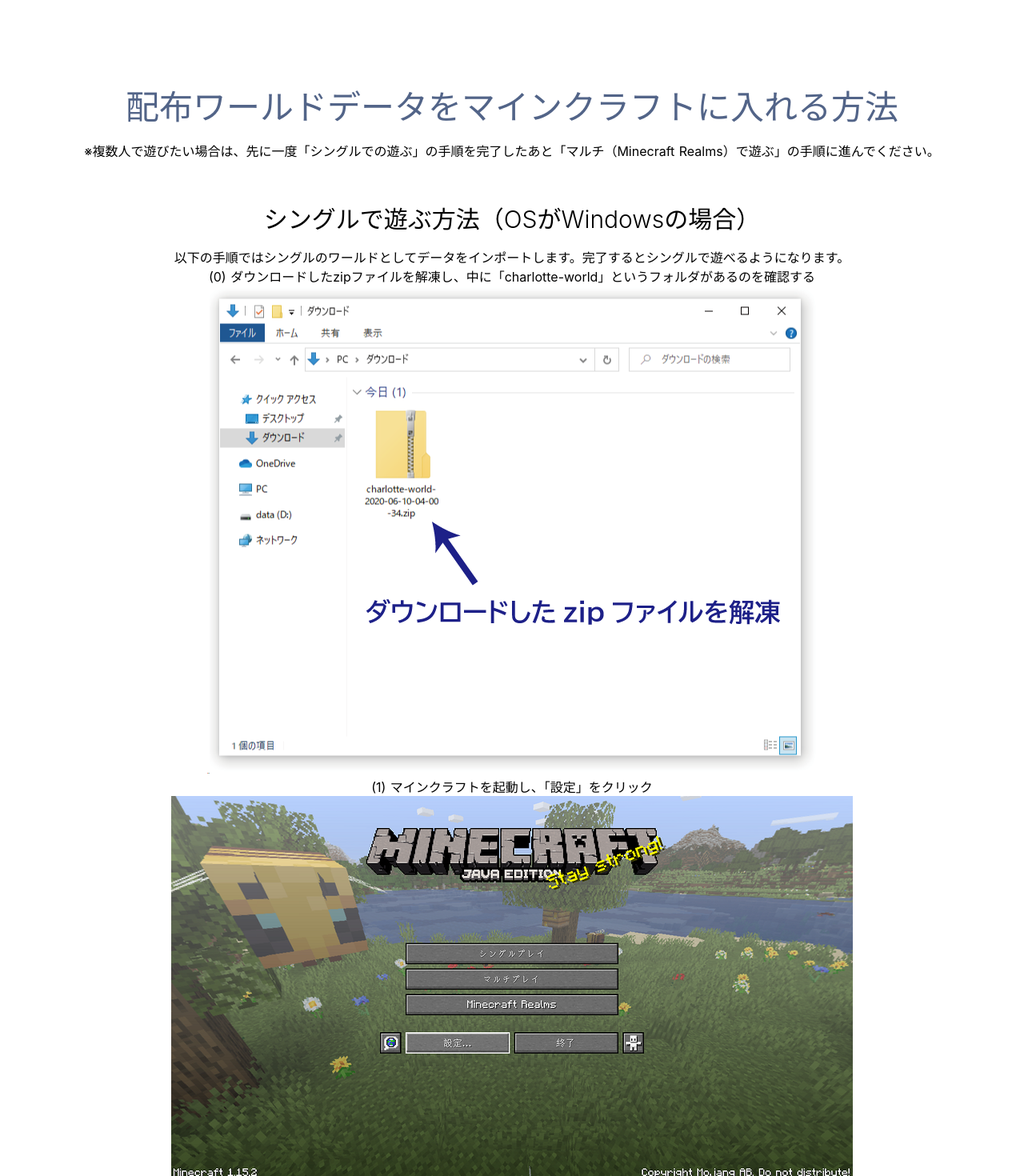
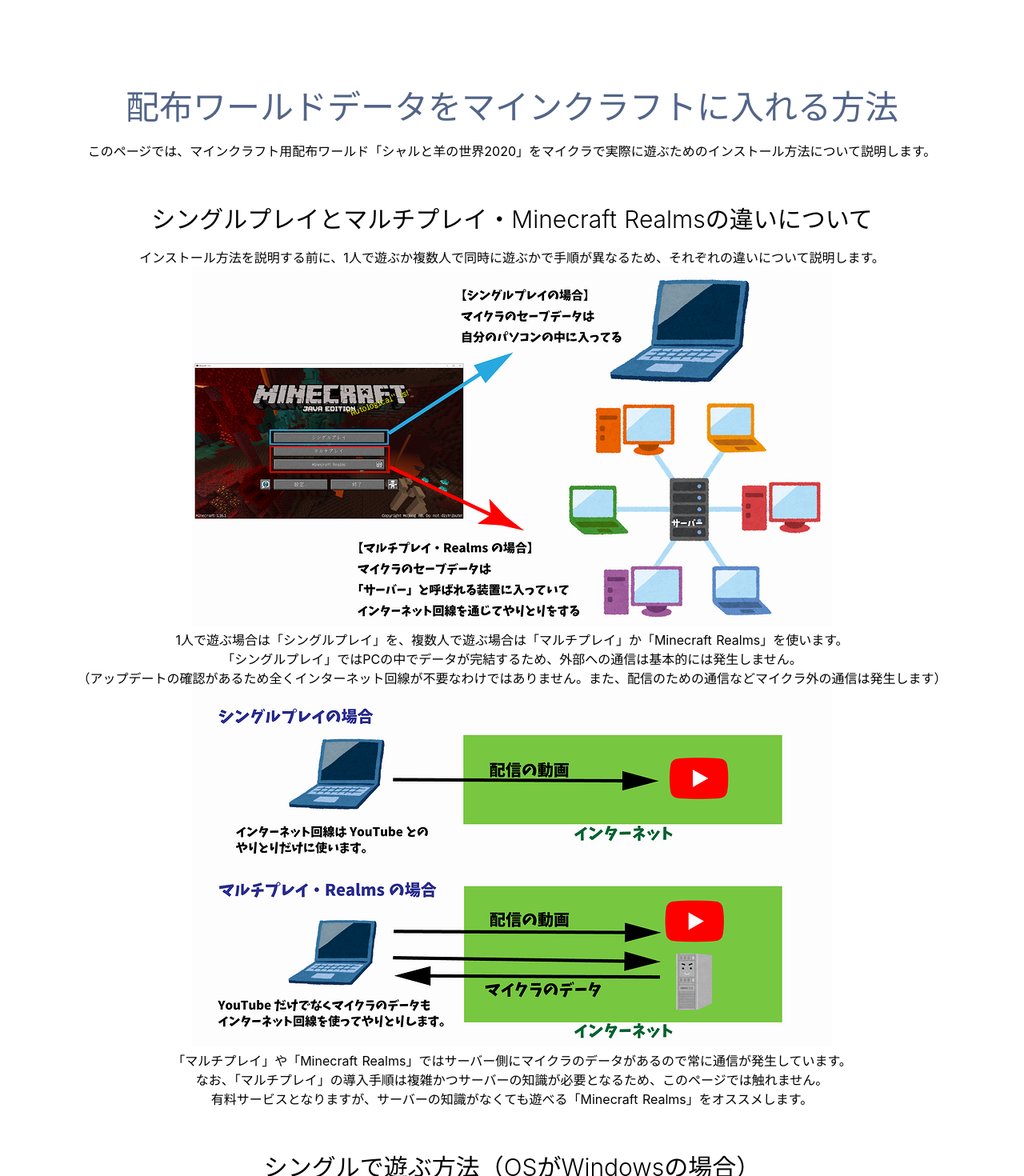
Before and after one commit to karia/shimamura-charlotte-bd, a Nuxt app: page /howtoplay in a window 1280 px wide. Shown: the top 1470 px of the page at 80% size. Built offline with nearby package versions, Linux system fonts and the light colour scheme.

Commit message:
シングルとマルチの違いを画像で説明しようとした

```diff
--- a/pages/howtoplay.vue
+++ b/pages/howtoplay.vue
@@ -6,7 +6,46 @@
           配布ワールドデータをマインクラフトに入れる方法
         </h2>
 
-        <p>※複数人で遊びたい場合は、先に一度「シングルでの遊ぶ」の手順を完了したあと「マルチ（Minecraft Realms）で遊ぶ」の手順に進んでください。</p>
+        <div>
+          このページでは、マインクラフト用配布ワールド「シャルと羊の世界2020」をマイクラで実際に遊ぶためのインストール方法について説明します。
+        </div>
+
+        <h3 class="sectiontitle">
+          シングルプレイとマルチプレイ・Minecraft Realmsの違いについて
+        </h3>
+
+        <div>
+          インストール方法を説明する前に、1人で遊ぶか複数人で同時に遊ぶかで手順が異なるため、それぞれの違いについて説明します。
+        </div>
+
+        <img src="/howtoplay1.png">
+
+        <div>
+          1人で遊ぶ場合は「シングルプレイ」を、複数人で遊ぶ場合は「マルチプレイ」か「Minecraft Realms」を使います。
+        </div>
+
+        <div>
+          「シングルプレイ」ではPCの中でデータが完結するため、外部への通信は基本的には発生しません。
+        </div>
+
+        <div>
+          （アップデートの確認があるため全くインターネット回線が不要なわけではありません。また、配信のための通信などマイクラ外の通信は発生します）
+        </div>
+
+        <img src="/howtoplay2.png">
+
+        <div>
+          「マルチプレイ」や「Minecraft Realms」ではサーバー側にマイクラのデータがあるので常に通信が発生しています。
+        </div>
+
+        <div>
+          なお、「マルチプレイ」の導入手順は複雑かつサーバーの知識が必要となるため、このページでは触れません。
+        </div>
+
+        <div>
+          有料サービスとなりますが、サーバーの知識がなくても遊べる「Minecraft Realms」をオススメします。
+        </div>
+
 
         <h3 class="sectiontitle">
           シングルで遊ぶ方法（OSがWindowsの場合）
@@ -75,11 +114,17 @@
         </div>
 
         <h3 class="sectiontitle">
-          マルチ（Minecraft Realms）で遊ぶ方法
+          Minecraft Realmsを使って複数人で遊ぶ方法
         </h3>
 
         <div>
-          <p>※先に「シングルで遊ぶ方法」を実行しておいてください！以下、シングルで遊ぶ方法が完了しているものとして進めます。</p>
+          <div>
+            この方法を使う場合、先に「シングルで遊ぶ方法」を実行して、セーブデータをマイクラ内に入れておいてください！
+          </div>
+
+          <div>
+            以下、新規にRealmsを使う場合として説明します（すでにRealmsを利用中の場合、手順が異なります）
+          </div>
 
           <p>(1) マインクラフトを起動し、「Minecraft Realms」をクリック</p>
           <img src="realms/1.png" alt="1">
@@ -99,7 +144,7 @@
           <p>(6) 「ワールドをアップロード」をクリック</p>
           <img src="realms/6.png" alt="6">
 
-          <p>(7) 自分が持っているシングルのワールドが表示されるので、インポートしたいワールドをクリックし、「アップロード」を選択</p>
+          <p>(7) シングルプレイのワールド一覧が表示されるので、インポートしたいワールドをクリックし、「アップロード」を選択</p>
           <img src="realms/7.png" alt="7">
 
           <p>(8) アップロードが完了したら「完了」をクリック</p>
```
Also changed, not shown: static/howtoplay1.png (added), static/howtoplay2.png (added).
